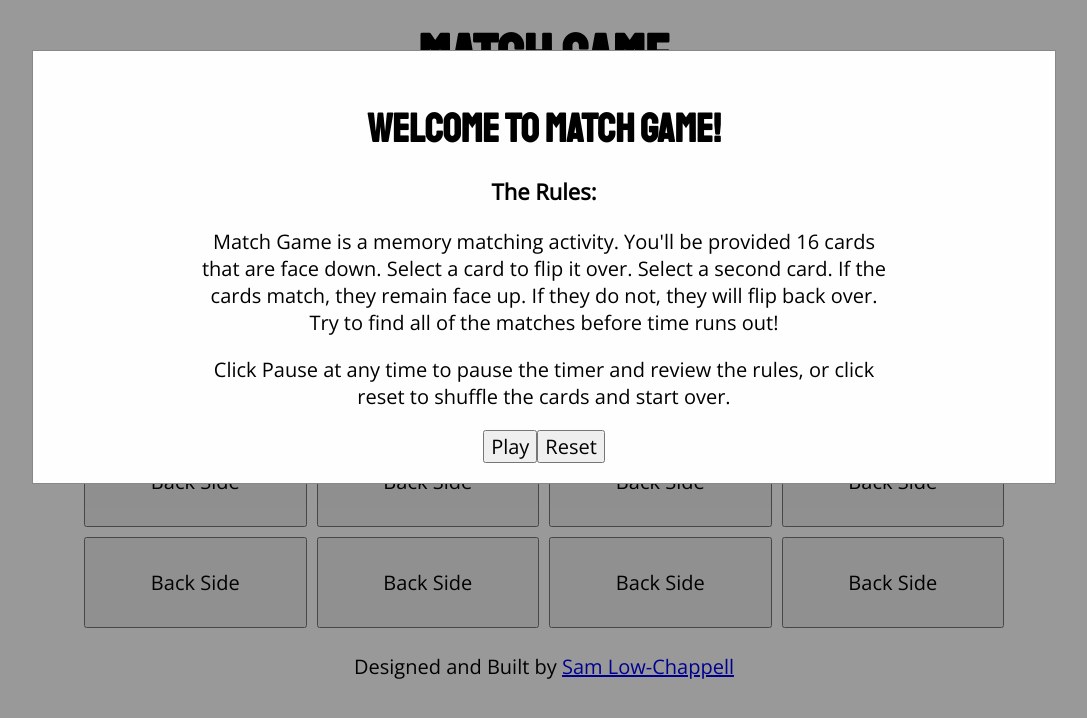
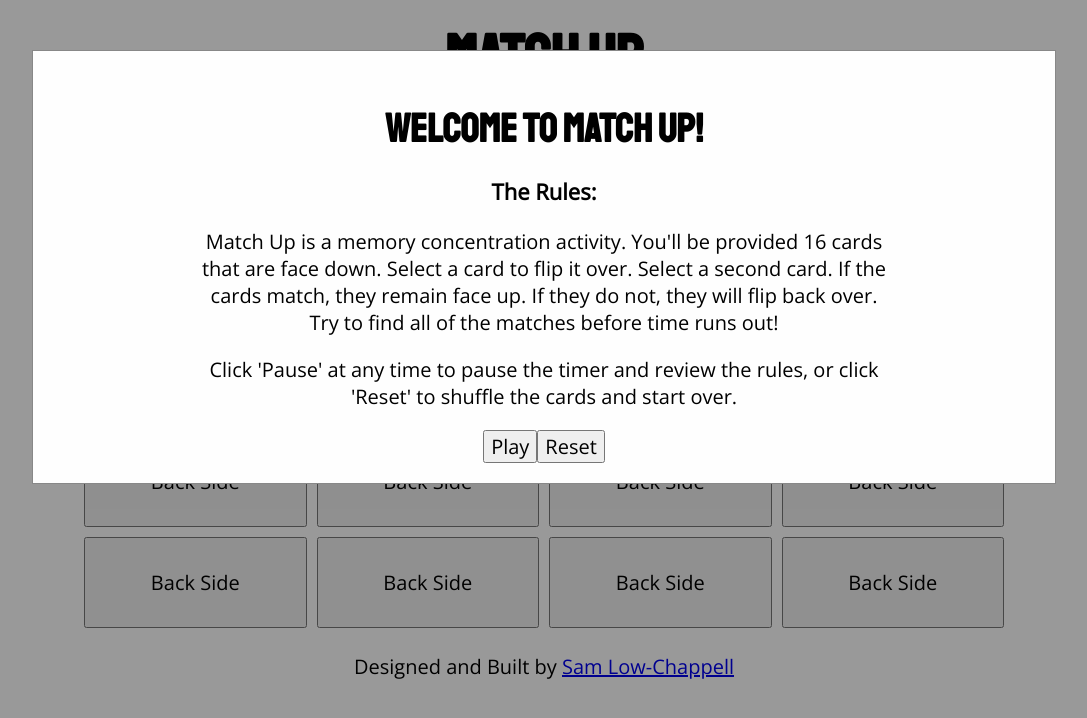
Before and after one commit to sjlowchappell/match-game, a React (Create React App) app: page / in a window 1280 px wide. Shown: the top 718 px of the page, without its empty margins (96-1183 px from the left). Built offline with nearby package versions, Linux system fonts and the light colour scheme.

Commit message:
updated styling

```diff
--- a/src/components/card.tsx
+++ b/src/components/card.tsx
@@ -23,7 +23,7 @@ interface CardProps {
 	};
 	flipCard: (id: number) => void;
 	compareCard: () => void;
-	flipped: [];
+	flipped: number[];
 }
 
 const Card: FC<CardProps> = ({ card, flipCard, compareCard, flipped }) => {
--- a/src/components/layout.tsx
+++ b/src/components/layout.tsx
@@ -11,7 +11,7 @@ const Layout: FC = ({ children }) => {
 	return (
 		<Wrapper>
 			<header>
-				<h1>Match Game</h1>
+				<h1>Match Up</h1>
 			</header>
 			<main>{children}</main>
 			<footer>
--- a/src/components/modal.tsx
+++ b/src/components/modal.tsx
@@ -84,44 +84,29 @@ const Modal: FC<ModalProps> = ({
 		<Container playing={state.game.playing}>
 			<ContentContainer>
 				<TextContent>
-					<h2>Welcome to Match Game!</h2>
 					{/* if no victory boolean, put general statement. otherwise display win or loss */}
 					{/* this is broken now that I can't have a null value for victory, need to fix the conditional later */}
 					{state.game.completed === false ? (
 						<div>
+							<h2>Welcome to Match Up!</h2>
 							<h3>The Rules:</h3>
 							<p>
-								Match Game is a memory matching activity. You'll be provided 16 cards that are face
+								Match Up is a memory concentration activity. You'll be provided 16 cards that are face
 								down. Select a card to flip it over. Select a second card. If the cards match, they
 								remain face up. If they do not, they will flip back over. Try to find all of the matches
 								before time runs out!
 							</p>
 
 							<p>
-								Click Pause at any time to pause the timer and review the rules, or click reset to
+								Click 'Pause' at any time to pause the timer and review the rules, or click 'Reset' to
 								shuffle the cards and start over.
 							</p>
 						</div>
 					) : state.game.victory ? (
-						<p>You win!</p>
+						<h2>You win!</h2>
 					) : (
-						<p>You lose...</p>
+						<h2>You lose...</h2>
 					)}
-					{/* STRETCH GOAL: Change Deck and Difficulty. this can be extracted into a component and reused for both decks and difficulty */}
-					{/* <h2>Current deck: {state.decks.deckType} </h2>
-				<h3>Change deck:</h3>
-				<div>
-					<button onClick={() => chooseDeck('deck1')}>Deck 1</button>
-					<button onClick={() => chooseDeck('deck2')}>Deck 2</button>
-					<button onClick={() => chooseDeck('deck3')}>Deck 3</button>
-				</div>
-				<h2>Current difficulty: {state.difficulty.difficulty}</h2>
-				<h3>Change difficulty:</h3>
-				<div>
-					<button onClick={() => chooseDifficulty('easy')}>Easy</button>
-					<button onClick={() => chooseDifficulty('medium')}>Medium</button>
-					<button onClick={() => chooseDifficulty('hard')}>Hard</button>
-				</div> */}
 
 					{/* Play button should start the game */}
 					{state.game.completed ? null : <button onClick={start}>Play</button>}
```
